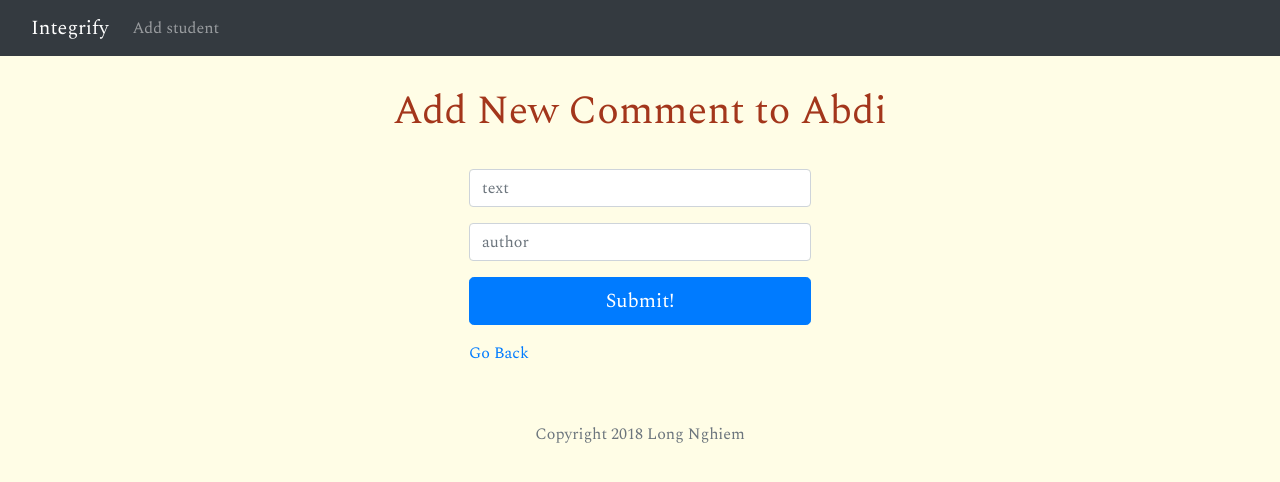
After one commit to longnghiem/integrify-students, a Node server app: page /student/600000000000000000000001/comments/new in a window 1280 px wide. The commit adds this page. Shown: the top 482 px of the page. Run offline with Node 20, Linux system fonts and the light colour scheme; data comes from the database, SQL or seed files in the repository; some libraries are stand-ins or nearby versions.

Commit message:
add new-comment form, refactor views

```diff
--- a/public/stylesheets/style.css
+++ b/public/stylesheets/style.css
@@ -132,6 +132,14 @@ blockquote p::after {
   width: 200px;
 }
 
+.new-comment-header{
+  text-align: center;
+  width: 100%
+}
+
+.row {
+  margin-top: 2em;
+}
 /* FORM */
 .new-student {
   margin: 2em auto;
--- a/routes/addStudent.js
+++ b/routes/addStudent.js
@@ -2,7 +2,7 @@ const express = require("express")
 const router = express.Router();
 
 router.get("/", (req, res) => {
-  res.render('addStudent')
+  res.render('students/new')
 })
 
 
--- a/routes/index.js
+++ b/routes/index.js
@@ -8,7 +8,7 @@ router.get('/', (req, res) => {
   Student.find({},(err, students) =>{
     if (err) return handleError(err)
     else {
-      res.render('index', { students });
+      res.render('students/index', { students });
     }
   })
 });
--- a/routes/student.js
+++ b/routes/student.js
@@ -7,13 +7,16 @@ const Student = require('../models/student')
 //specifying param
 router.get('/:id', (req, res) => {
   const id = req.params.id;
-  Student.findOne({_id : id}, (err, result) => {
-    if (err) return handleError(err)
-    else {
-      res.render('student', { result })
-    }
+  Student.findOne({_id : id})
+         .populate("comments")
+         .exec((err, result) => {
+            if (err) return handleError(err)
+            else {
+              console.log(result)
+              res.render('students/show', { result })
+            }
+          })
   })
-})
 
 router.delete("/:id", (req, res) => {
   const id = req.params.id;
@@ -26,4 +29,18 @@ router.delete("/:id", (req, res) => {
   })
 })
 
+router.get("/:id/comments/new", (req,res)=>{
+  const id = req.params.id;
+  Student.findOne({_id:id}, (err, student)=>{
+    if (err) return handleError(err)
+    else {
+      console.log('student', student)
+      res.render('comments/new',{student})
+    }
+  })
+
+
+
+})
+
 module.exports = router
--- /dev/null
+++ b/views/comments/new.ejs
@@ -0,0 +1,21 @@
+<% include ../partials/header %>
+<div class="container">
+    <div class="row">
+        <h1 class="new-comment-header">Add New Comment to <%= student.firstName %></h1>
+        <div style="width: 30%; margin: 25px auto;">
+            <form action="/student/<%= student._id %>/comments" method="POST">
+                <div class="form-group">
+                    <input class="form-control" type="text" name="comment[text]" placeholder="text">
+                </div>
+                <div class="form-group">
+                    <input class="form-control" type="text" name="comment[author]" placeholder="author">
+                </div>
+                <div class="form-group">
+                    <button class="btn btn-lg btn-primary btn-block">Submit!</button>
+                </div>
+            </form>
+            <a href="/index">Go Back</a>
+        </div>
+    </div>
+</div>
+<% include ../partials/footer %>
--- a/views/index.ejs
+++ b/views/students/index.ejs
@@ -1,4 +1,4 @@
-<% include partials/header %>
+<% include ../partials/header %>
 
   <div class="container">
     <header class="jumbotron">
@@ -28,4 +28,4 @@
     </div>
 
   </div>
-<% include partials/footer %>
+<% include ../partials/footer %>
--- a/views/addStudent.ejs
+++ b/views/students/new.ejs
@@ -1,4 +1,4 @@
-<% include partials/header %>
+<% include ../partials/header %>
 
 <div class="new-student">
     <h1>Please insert new student's info</h1>
@@ -42,4 +42,4 @@
 
 
 
-<% include partials/footer %>
+<% include ../partials/footer %>
```
Also changed, not shown: data.js (+2 -2 lines), views/students/show.ejs (renamed from views/student.ejs, +7 -2 lines).
